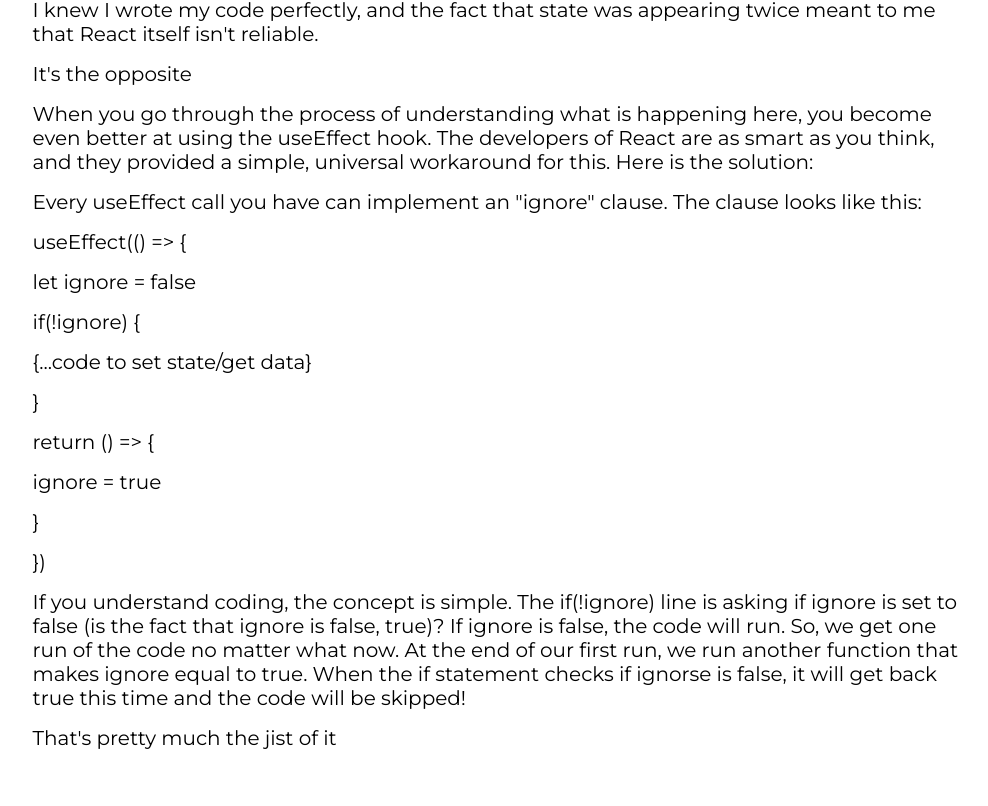
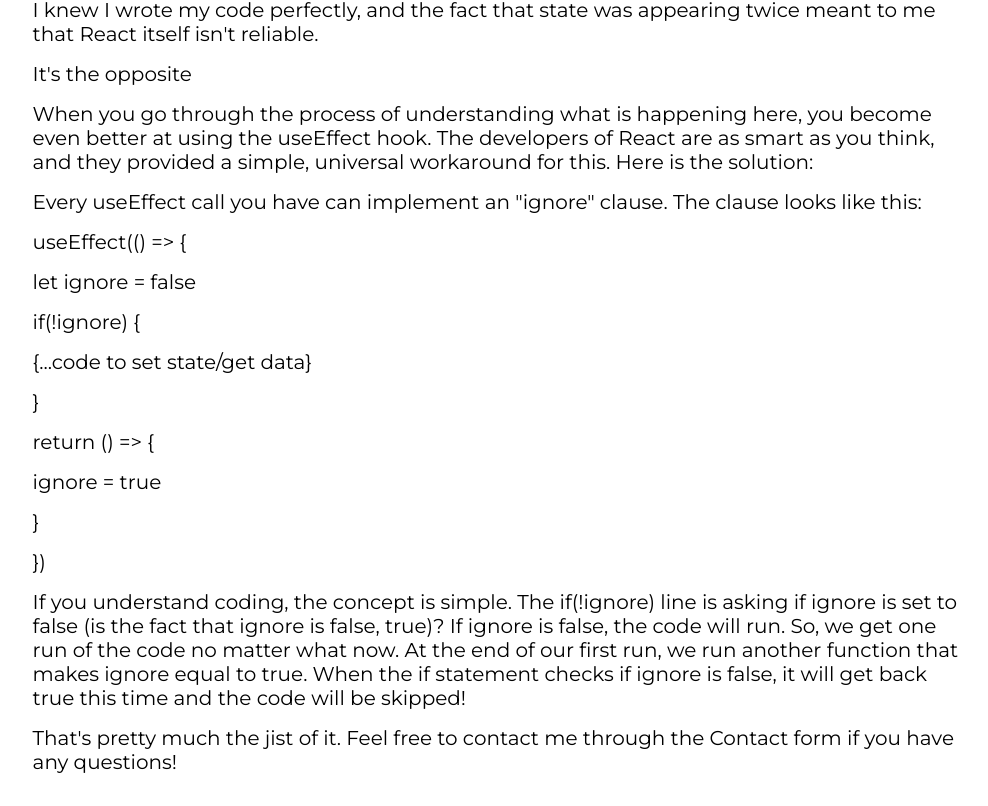
Before and after one commit to MWolman1990/wolman-company-limited, a React (Create React App) app: page /blog/0 in a window 1280 px wide. Shown: the part 759-1565 px from the top of the page, without its empty margins (265-1253 px from the left). Before the commit the page ends 1541 px from the top, so only its background shows below. Built offline with nearby package versions, Linux system fonts and the light colour scheme; a web font is replaced by a local one.

Commit message:
Fixed spelling error in blog

```diff
--- a/src/blogs/blogs.js
+++ b/src/blogs/blogs.js
@@ -38,9 +38,9 @@ const blogs = [
             }
         })
 
-        If you understand coding, the concept is simple. The if(!ignore) line is asking if ignore is set to false (is the fact that ignore is false, true)? If ignore is false, the code will run. So, we get one run of the code no matter what now. At the end of our first run, we run another function that makes ignore equal to true. When the if statement checks if ignorse is false, it will get back true this time and the code will be skipped!
+        If you understand coding, the concept is simple. The if(!ignore) line is asking if ignore is set to false (is the fact that ignore is false, true)? If ignore is false, the code will run. So, we get one run of the code no matter what now. At the end of our first run, we run another function that makes ignore equal to true. When the if statement checks if ignore is false, it will get back true this time and the code will be skipped!
 
-        That's pretty much the jist of it
+        That's pretty much the jist of it. Feel free to contact me through the Contact form if you have any questions!
         `
     }
 ]
```
